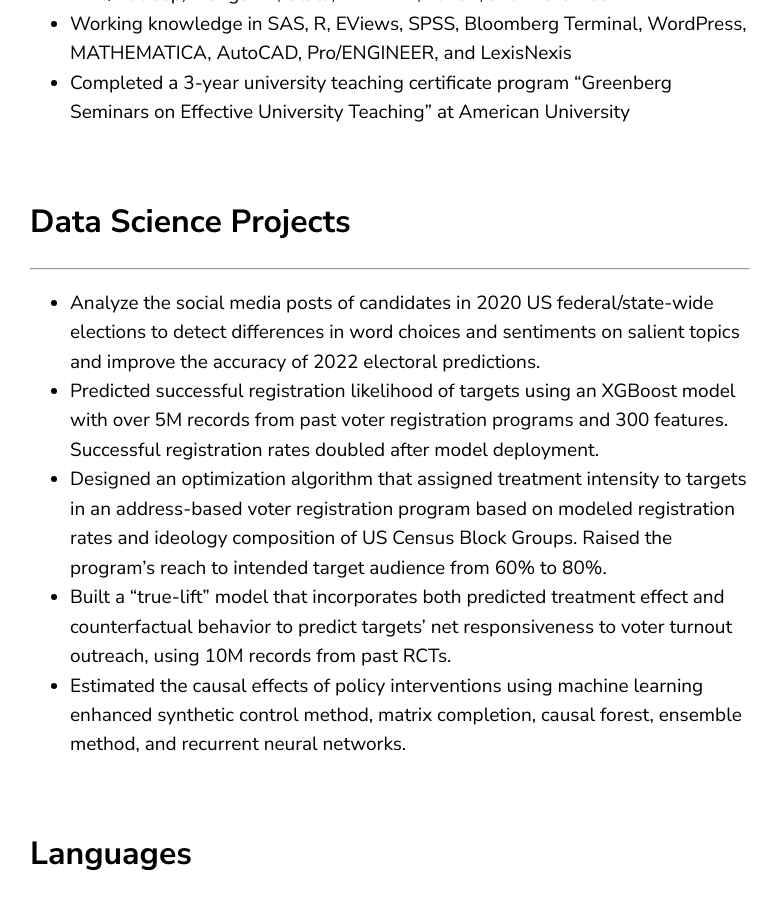
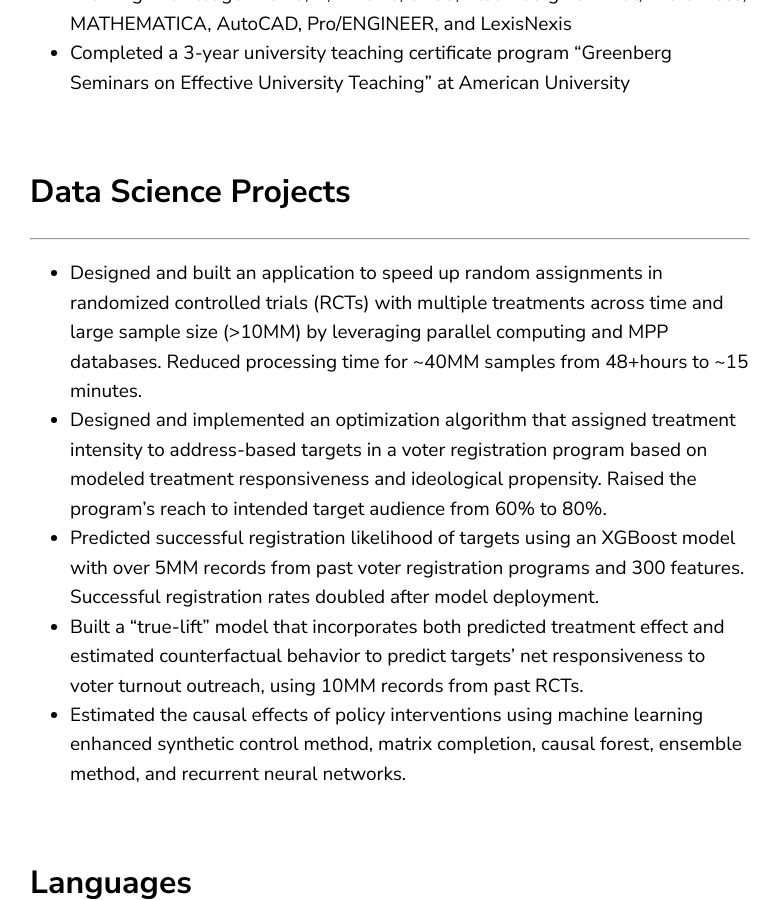
Before and after one commit to phoebetwong/phoebetwong.github.io, a Jekyll site: the page built from resume.md, in a window 1280 px wide and 900 px high, scrolled down 6295 px. Shown: the whole window, without its empty margins (70-849 px from the left). Built offline with Jekyll 4.4.1, drawn with Linux system fonts in a browser that asks for light colours; a script that is not in the unit is left out; some of the changed text lies outside the part shown.

Commit message:
update may 11 v1

```diff
--- a/resume.md
+++ b/resume.md
@@ -23,8 +23,7 @@
 ### Voter Participation Center, Washington DC, Jan 2020 - Dec 2021
 *Senior Director of Data Science & Analytics, Jan 2021 - Dec 2021*<br>
 *Director of Data Science & Analytics, Jan 2020 - Dec 2020*
-- Provide data science and analytics leadership to large-scale direct mail and digital programs, with over $160M budget and generated ~1.6M voter registration and ~5M vote-by-mail applications in 2020.
-- Build and lead a team of data scientists and engineers to execute end-to-end ML solutions to enable data-driven targeting and improve program efficiency; deployed ML models resulted in 1.8x increase in programs’ success rates.
+- Built and led a team of data scientists and engineers to execute end-to-end AI/ML solutions that enabled data-driven targeting and improved efficiency of $160MM national voter mobilization programs; deployed ML models resulted in 1.8x increase in programs’ success rates, which generated ~1.6MM voter registration and ~5MM vote-by-mail applications in key states in 2020.
 - Supervise the design, implementation, and evaluation of randomized controlled experiments to create product insights (e.g. A/B tests and multi-variate tests).
 - Modernize the org’s data infrastructure by building new data science pipelines on Amazon AWS with ~15TB of data from multiple sources and daily updates.
 - Communicate model results and analyses to major donors and partners.
@@ -132,12 +131,11 @@
 <br>
 ## Data Science Projects
 ---
-- Analyze the social media posts of candidates in 2020 US federal/state-wide elections to detect differences in word choices and sentiments on salient topics and improve the accuracy of 2022 electoral predictions.
-- Predicted successful registration likelihood of targets using an XGBoost model with over 5M records from past voter registration programs and 300 features. Successful registration rates doubled after model deployment.
-- Designed an optimization algorithm that assigned treatment intensity to targets in an address-based voter registration program based on modeled registration rates and ideology composition of US Census Block Groups. Raised the program’s reach to intended target audience from 60% to 80%.
-- Built a “true-lift” model that incorporates both predicted treatment effect and counterfactual behavior to predict targets’ net responsiveness to voter turnout outreach, using 10M records from past RCTs.
+- Designed and built an application to speed up random assignments in randomized controlled trials (RCTs) with multiple treatments across time and large sample size (>10MM) by leveraging parallel computing and MPP databases. Reduced processing time for ~40MM samples from 48+hours to ~15 minutes.
+- Designed and implemented an optimization algorithm that assigned treatment intensity to address-based targets in a voter registration program based on modeled treatment responsiveness and ideological propensity. Raised the program’s reach to intended target audience from 60% to 80%.
+- Predicted successful registration likelihood of targets using an XGBoost model with over 5MM records from past voter registration programs and 300 features. Successful registration rates doubled after model deployment.
+- Built a “true-lift” model that incorporates both predicted treatment effect and estimated counterfactual behavior to predict targets’ net responsiveness to voter turnout outreach, using 10MM records from past RCTs.
 - Estimated the causal effects of policy interventions using machine learning enhanced synthetic control method, matrix completion, causal forest, ensemble method, and recurrent neural networks.
-
 
 <br>
 ## Languages
```
